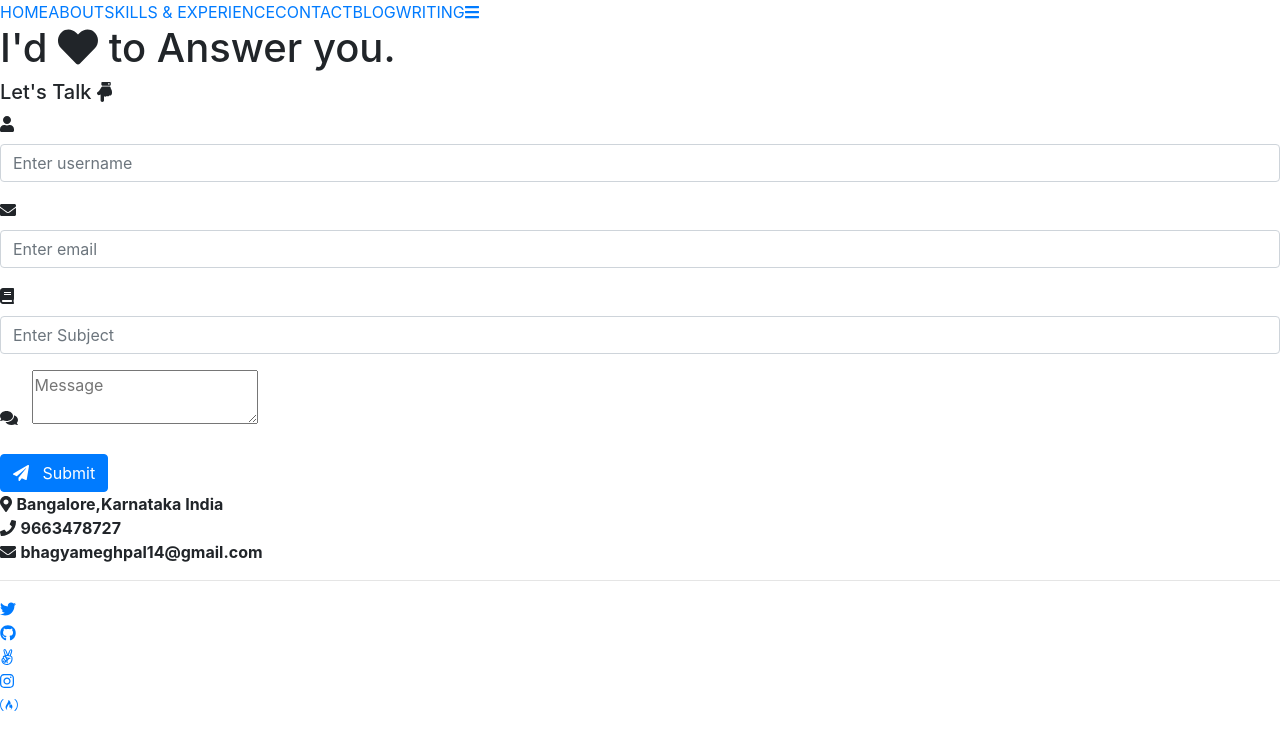
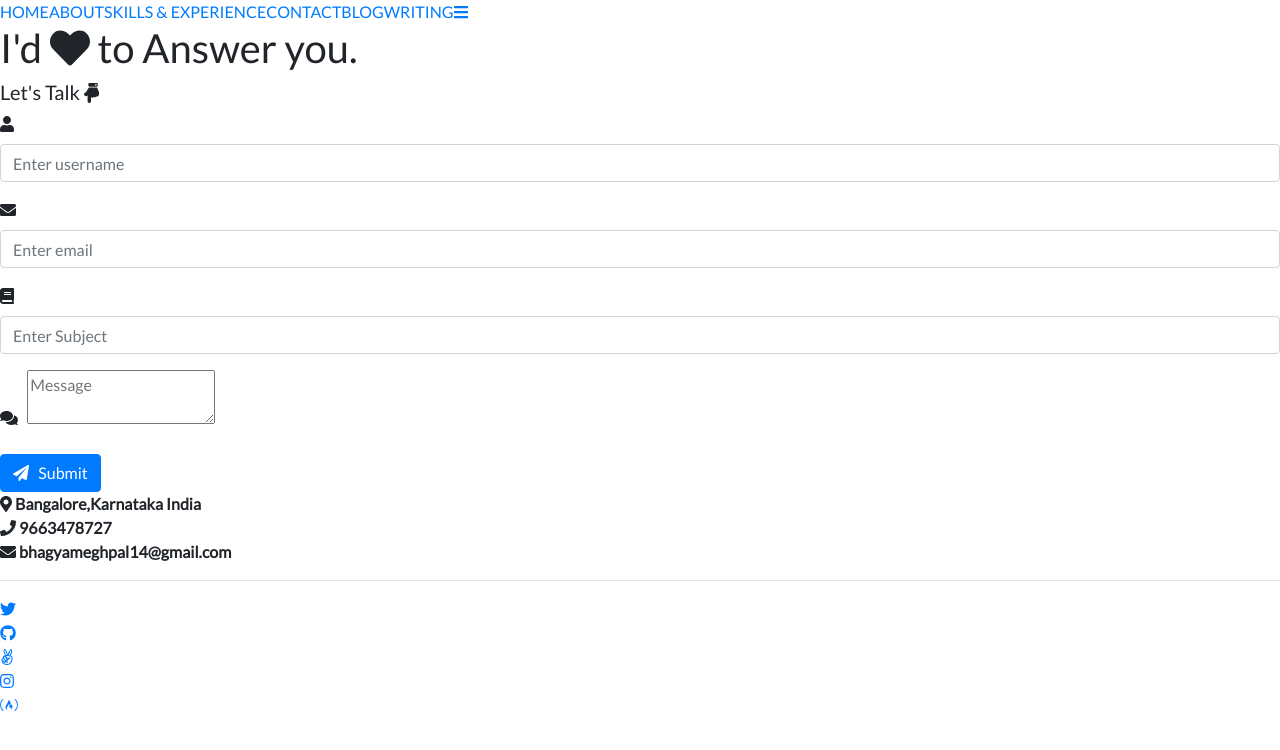
Before and after one commit to ashonweb/personal-webdesign, a React (Create React App) app: page /#/contact in a window 1280 px wide. Shown: the top 750 px of the page. Built offline with nearby package versions, Linux system fonts and the light colour scheme.

Commit message:
changes - final

```diff
--- a/public/index.html
+++ b/public/index.html
@@ -28,6 +28,7 @@
       integrity="sha384-GJzZqFGwb1QTTN6wy59ffF1BuGJpLSa9DkKMp0DgiMDm4iYMj70gZWKYbI706tWS"
       crossorigin="anonymous"
     />
+    <link href="https://fonts.googleapis.com/css?family=Lato" rel="stylesheet">
     <title>React App</title>
   </head>
   <body>
--- a/src/App.css
+++ b/src/App.css
@@ -151,7 +151,6 @@
   padding: 26px;
   margin-bottom: 12px;
   margin-right: 2px;
-  font-family: Cambria, Cochin, Georgia, Times, 'Times New Roman', serif
 }
 
 
--- a/src/index.css
+++ b/src/index.css
@@ -1,9 +1,7 @@
 body {
   margin: 0;
   padding: 0;
-  font-family: -apple-system, BlinkMacSystemFont, "Segoe UI", "Roboto", "Oxygen",
-    "Ubuntu", "Cantarell", "Fira Sans", "Droid Sans", "Helvetica Neue",
-    sans-serif;
+  font-family:'Lato', sans-serif;
   -webkit-font-smoothing: antialiased;
   -moz-osx-font-smoothing: grayscale;
   overflow: hidden;
```
